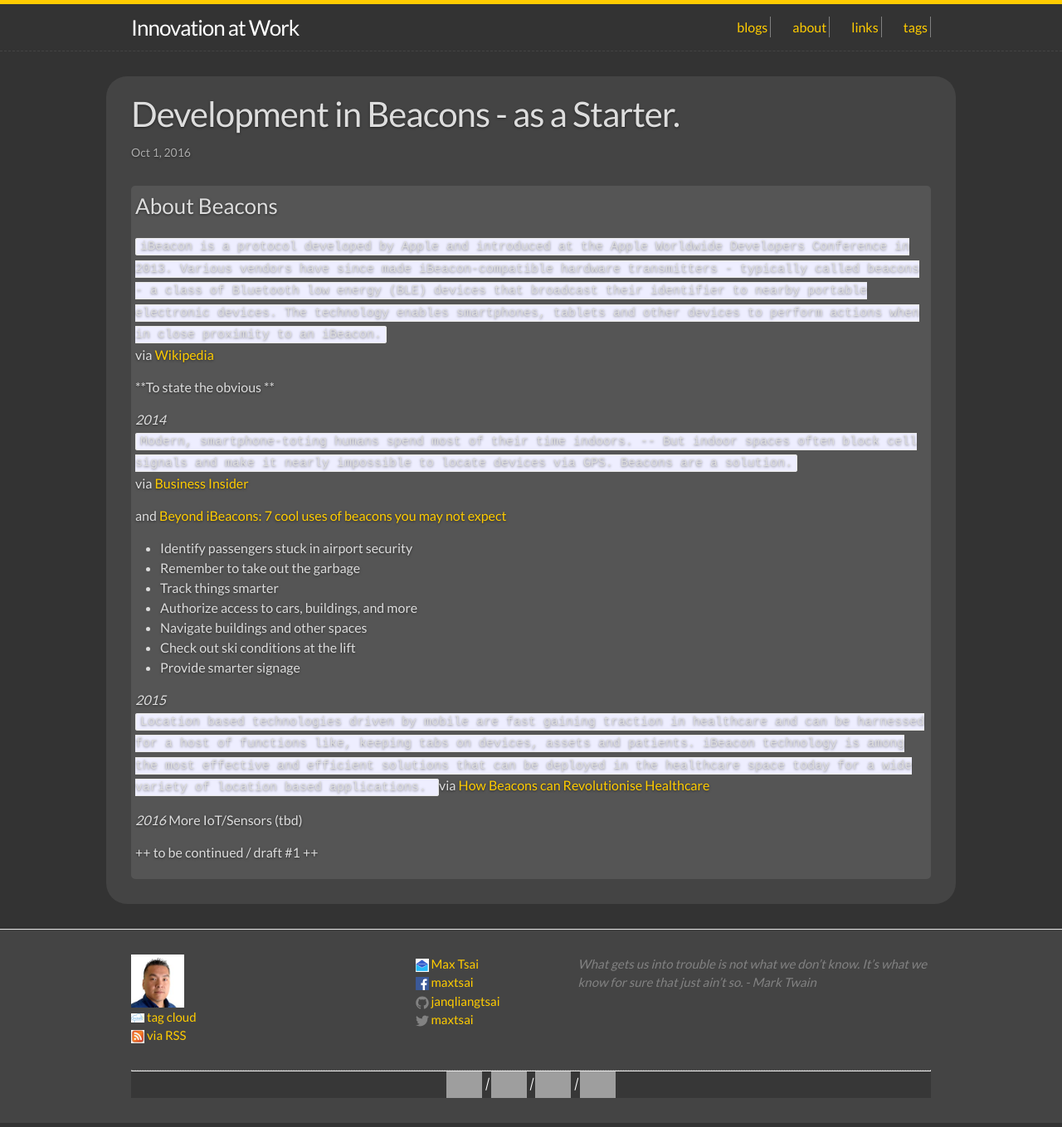
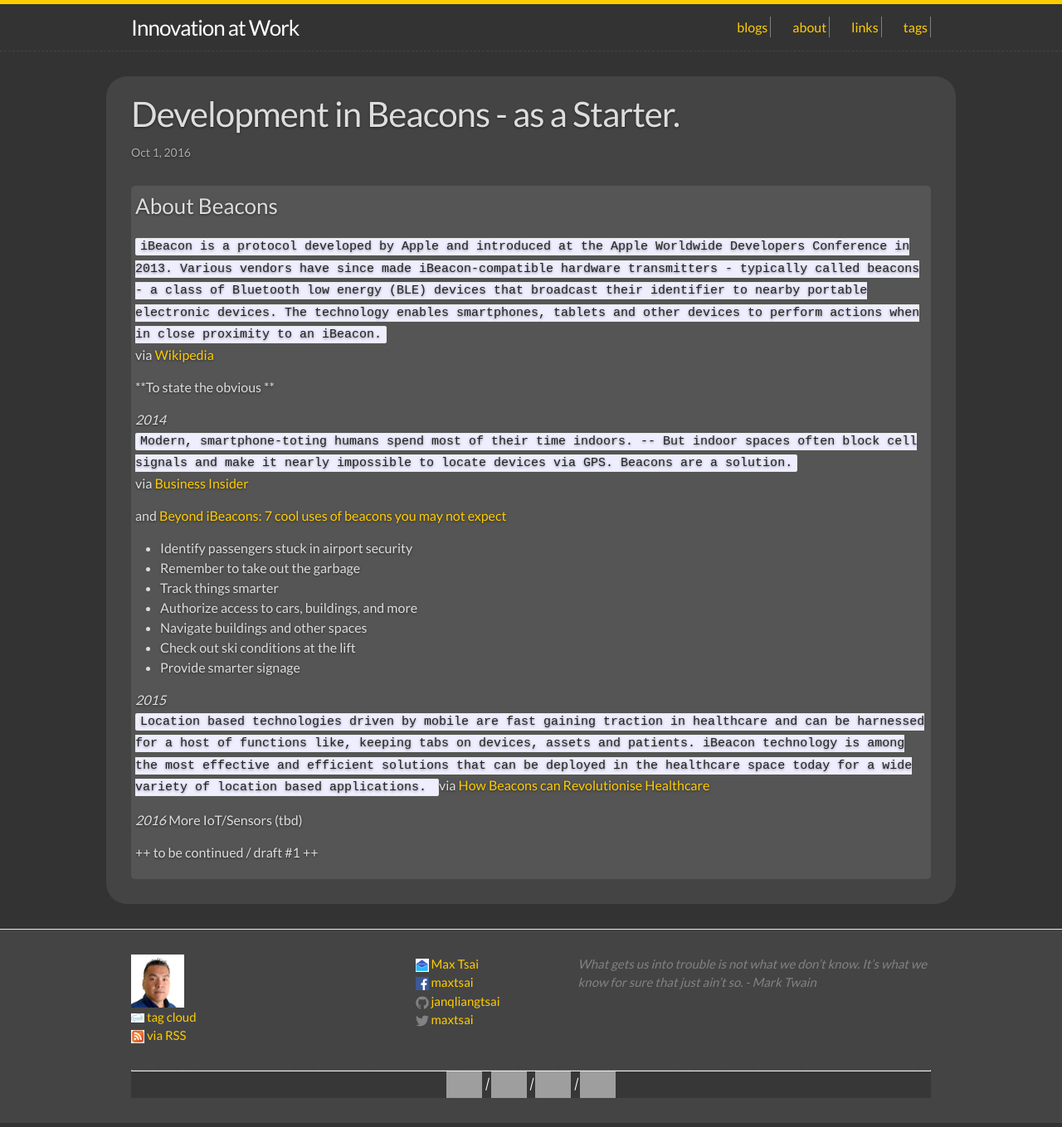
Before and after one commit to JANQLIANGTSAI/janqliangtsai.github.io, a Jekyll site: the page built from _posts/2016-10-01-0753-RD_BEACONS.markdown, in a window 1280 px wide. Shown: the whole page at 83% size. Built offline with Jekyll 4.4.1, drawn with Linux system fonts in a browser that asks for light colours; grey boxes are pictures that could not be loaded.

Commit message:
code color

```diff
--- a/css/main.scss
+++ b/css/main.scss
@@ -156,3 +156,7 @@ $on-laptop:        1024px;
 .highlighter-rough {
     color: #222;
 }
+
+code {
+    color: #222;
+}
```
